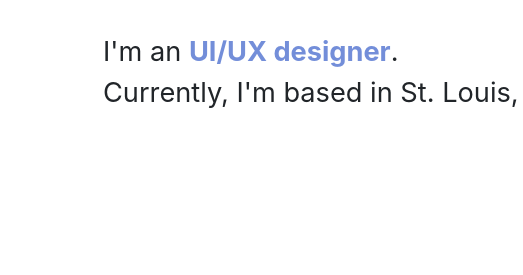
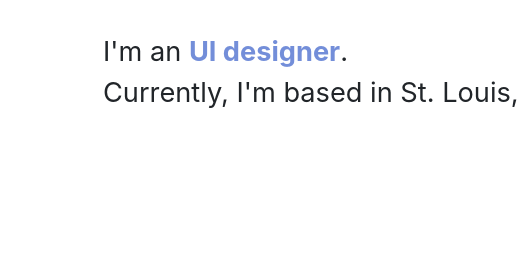
Before and after one commit to AsiaBrntt/Portfolio, a plain HTML site: page index.html in a window 1280 px wide. Shown: the part 322-597 px from the top of the page, 0-523 px from the left. Drawn offline with nearby package versions, Linux system fonts and the light colour scheme; a script that the page names is missing.

Commit message:
Update index.html
Removed UX

```diff
--- a/index.html
+++ b/index.html
@@ -233,7 +233,7 @@ a.card-link {
     <table cellspacing="30">
     <tr>
 
-    <td><p class="lead"> I'm an <em>UI/UX designer</em>.<br>Currently, I'm based in St. Louis, MO.<p>
+    <td><p class="lead"> I'm an <em>UI designer</em>.<br>Currently, I'm based in St. Louis, MO.<p>
 
     </p></td>
 
```
